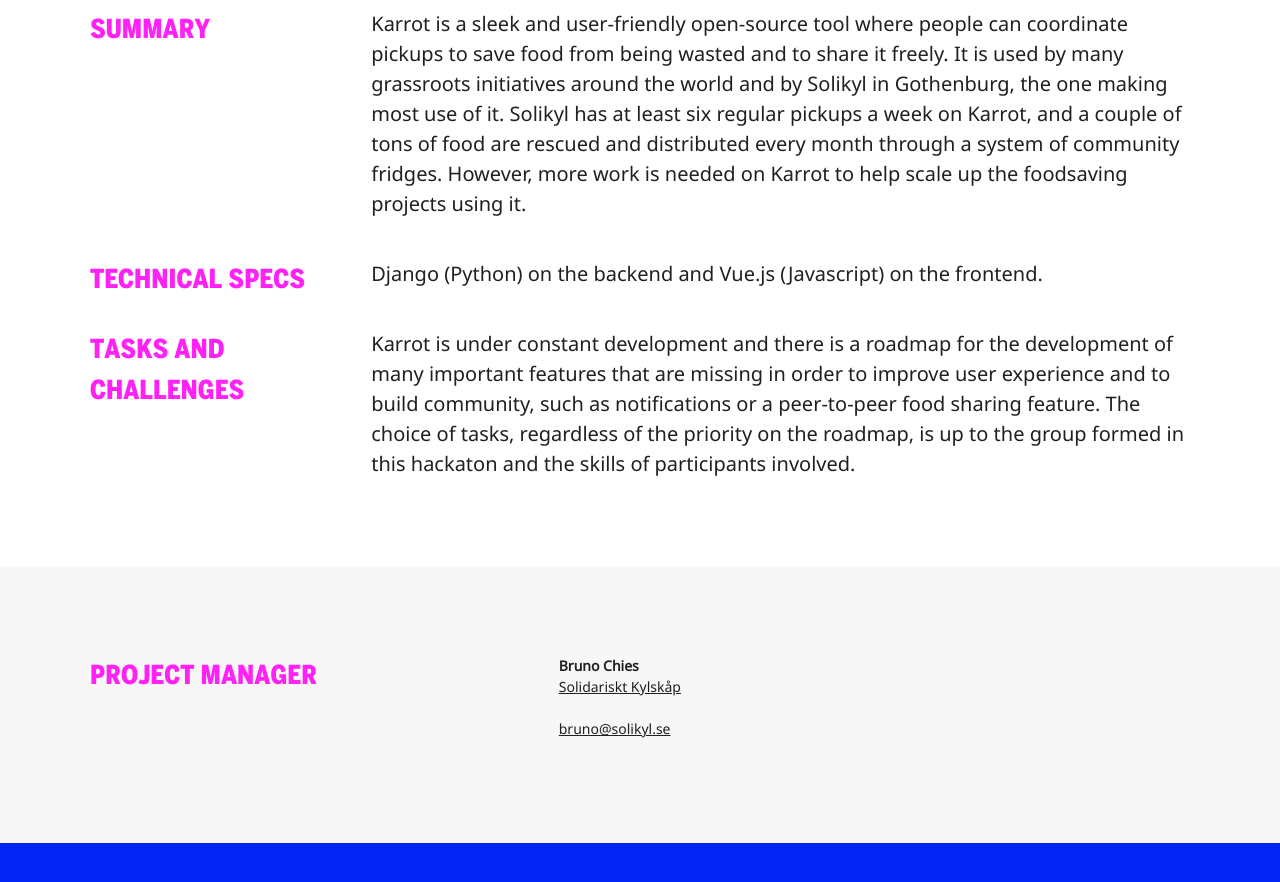
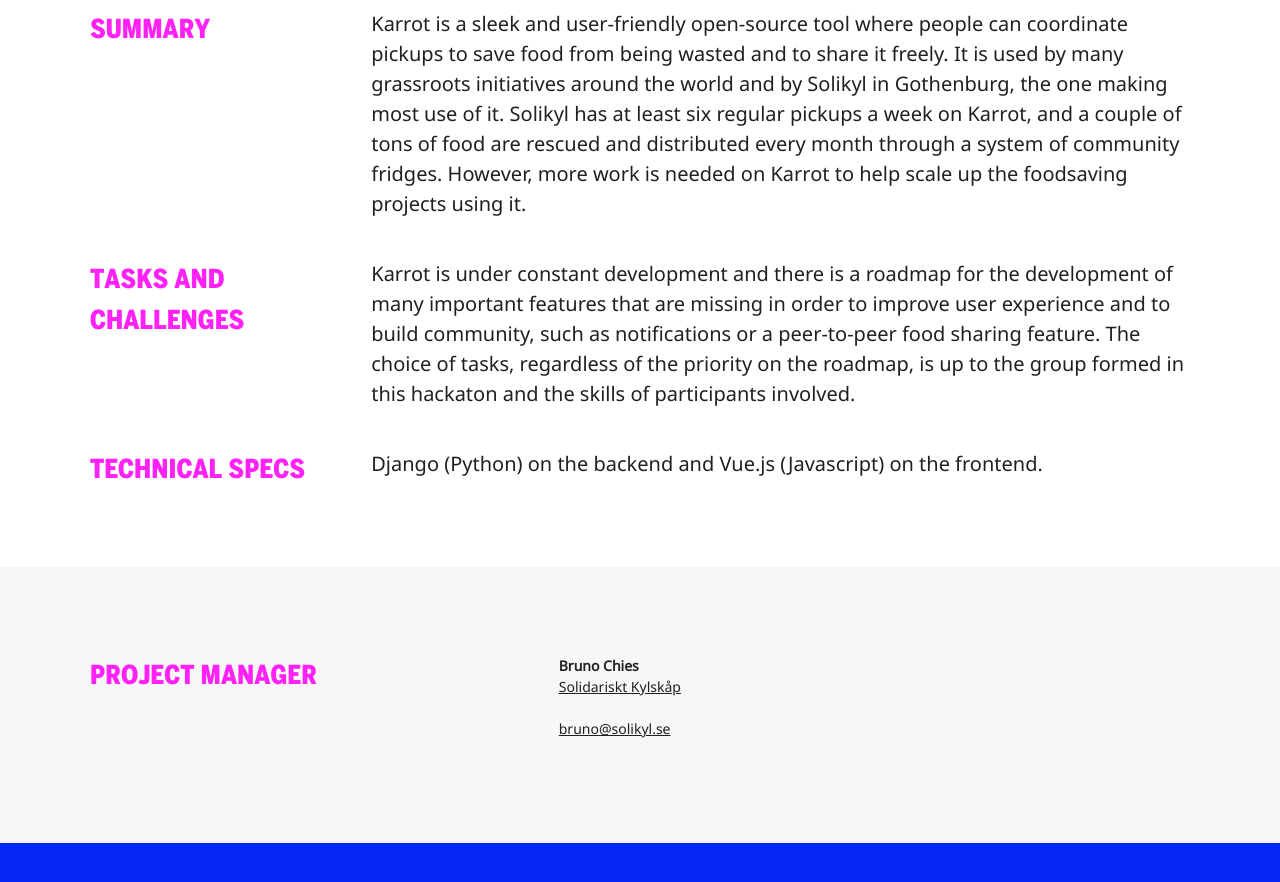
Before and after one commit to civictechsweden/civictech.se, a Jekyll site: the page built from _posts/2017-12-20-foodsharing-en.md, in a window 1280 px wide and 900 px high, scrolled down 1261 px. Shown: the top 882 px of the window. Built offline with Jekyll 4.4.1, drawn with Linux system fonts in a browser that asks for light colours; nearby versions of some CDN libraries.

```diff
--- a/_posts/2017-12-20-foodsharing-en.md
+++ b/_posts/2017-12-20-foodsharing-en.md
@@ -30,8 +30,8 @@ contact:
 ## Summary
 Karrot is a sleek and user-friendly open-source tool where people can coordinate pickups to save food from being wasted and to share it freely. It is used by many grassroots initiatives around the world and by Solikyl in Gothenburg, the one making most use of it. Solikyl has at least six regular pickups a week on Karrot, and a couple of tons of food are rescued and distributed every month through a system of community fridges. However, more work is needed on Karrot to help scale up the foodsaving projects using it.
 
+## Tasks and Challenges
+Karrot is under constant development and there is a roadmap for the development of many important features that are missing in order to improve user experience and to build community, such as notifications or a peer-to-peer food sharing feature. The choice of tasks, regardless of the priority on the roadmap, is up to the group formed in this hackaton and the skills of participants involved.
+
 ## Technical specs
 Django (Python) on the backend and Vue.js (Javascript) on the frontend.
-
-## Tasks and Challenges
-Karrot is under constant development and there is a roadmap for the development of many important features that are missing in order to improve user experience and to build community, such as notifications or a peer-to-peer food sharing feature. The choice of tasks, regardless of the priority on the roadmap, is up to the group formed in this hackaton and the skills of participants involved.
```
